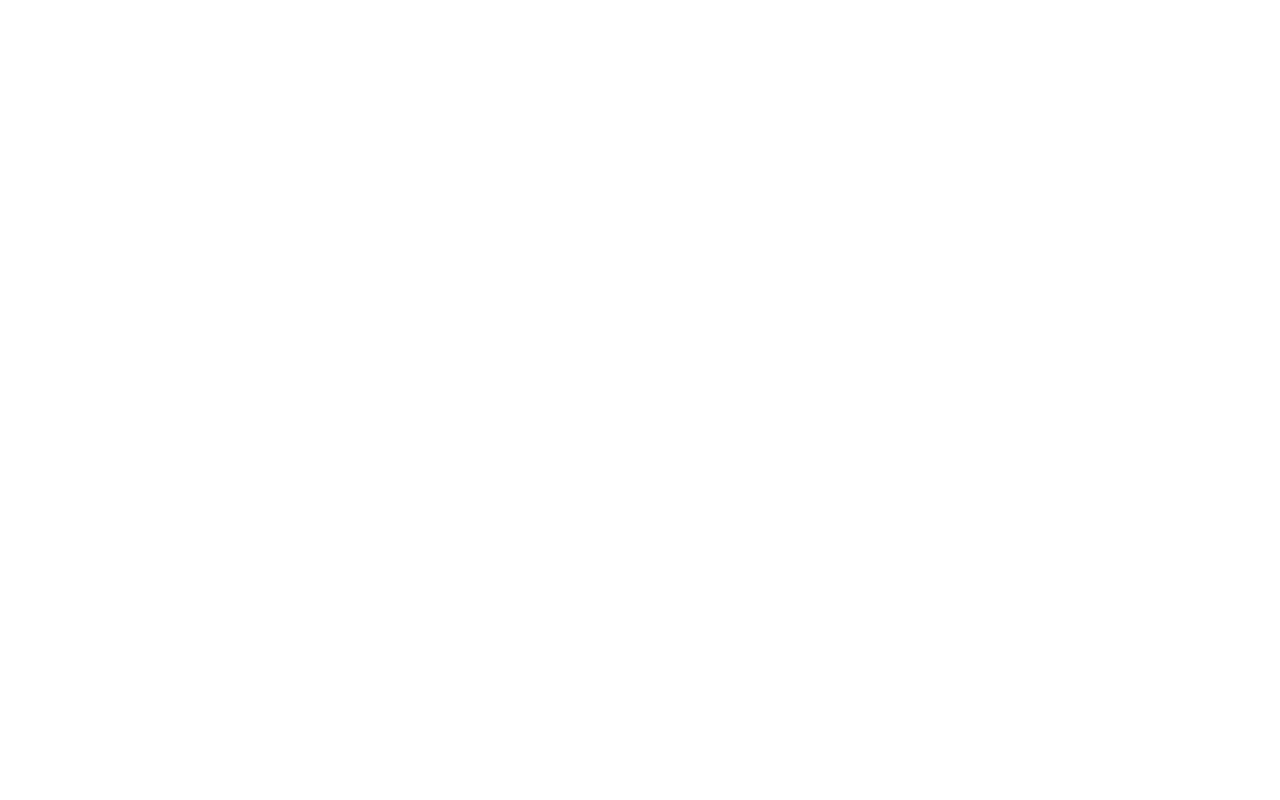
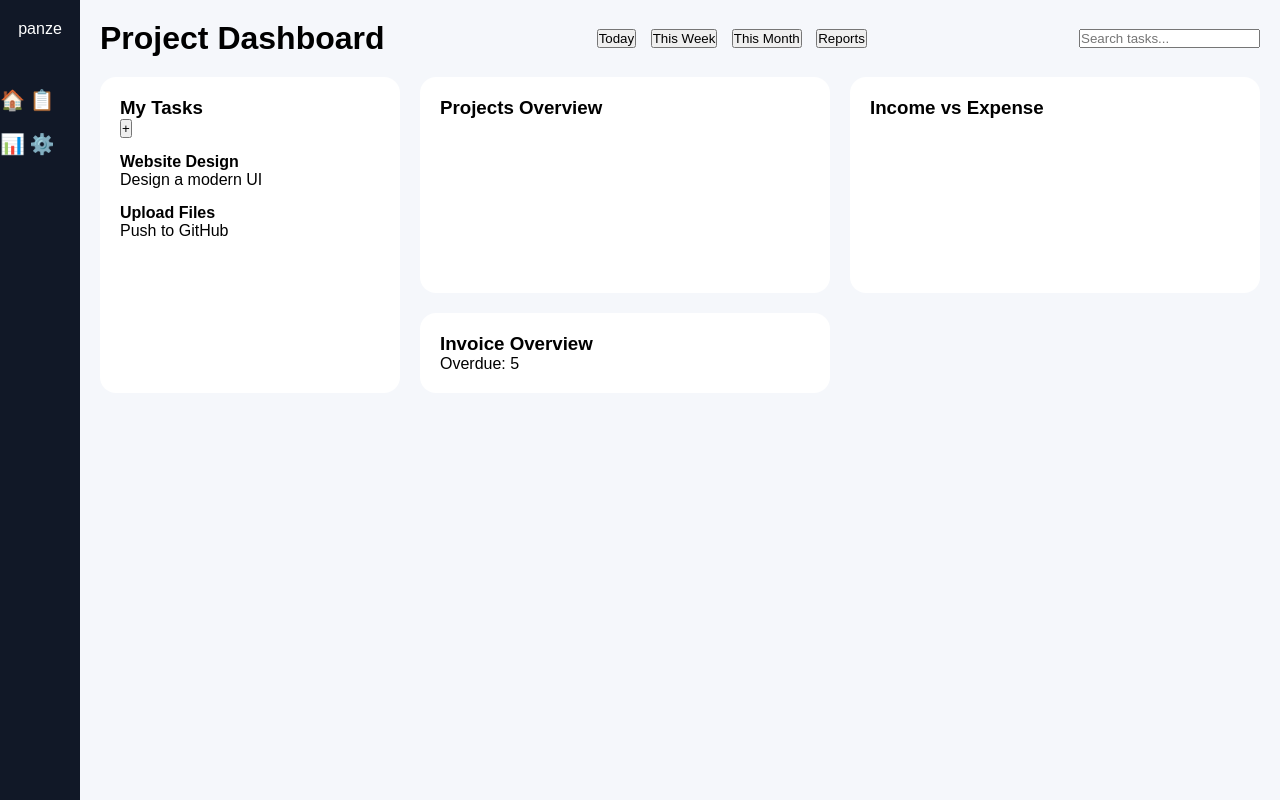
Before and after one commit to VivekSBharadwaj-WIKI/smart_task_tracker, a plain HTML site: page index.html in a window 1280 px wide. Drawn offline with Linux system fonts and the light colour scheme.

Commit message:
Basic structure created

```diff
--- a/index.html
+++ b/index.html
@@ -1,13 +1,89 @@
 <!DOCTYPE html>
 <html lang="en">
 <head>
-    <meta charset="UTF-8">
-    <meta name="viewport" content="width=device-width, initial-scale=1.0">
-    <title>Smart Task Tracker</title>
-    <link rel="stylesheet" href="./styles.css">
+  <meta charset="UTF-8" />
+  <title>Smart Task Dashboard</title>
+  <link rel="stylesheet" href="styles.css" />
 </head>
 <body>
 
-    <script src="./script.js"></script>
+<div class="app">
+
+  <!-- Sidebar -->
+  <aside class="sidebar">
+    <div class="logo">panze</div>
+
+    <nav class="menu">
+      <button class="menu-item active">🏠</button>
+      <button class="menu-item">📋</button>
+      <button class="menu-item">📊</button>
+      <button class="menu-item">⚙️</button>
+    </nav>
+  </aside>
+
+  <!-- Main Content -->
+  <main class="main">
+
+    <!-- Topbar -->
+    <header class="topbar">
+      <h1>Project Dashboard</h1>
+
+      <div class="tabs">
+        <button>Today</button>
+        <button>This Week</button>
+        <button class="active">This Month</button>
+        <button>Reports</button>
+      </div>
+
+      <input type="text" placeholder="Search tasks..." />
+    </header>
+
+    <!-- Dashboard Grid -->
+    <section class="dashboard">
+
+      <!-- My Tasks -->
+      <div class="card tasks">
+        <div class="card-header">
+          <h3>My Tasks</h3>
+          <button>+</button>
+        </div>
+
+        <div class="task-list">
+          <div class="task">
+            <h4>Website Design</h4>
+            <p>Design a modern UI</p>
+          </div>
+
+          <div class="task">
+            <h4>Upload Files</h4>
+            <p>Push to GitHub</p>
+          </div>
+        </div>
+      </div>
+
+      <!-- Projects Overview -->
+      <div class="card chart">
+        <h3>Projects Overview</h3>
+        <canvas id="projectChart"></canvas>
+      </div>
+
+      <!-- Income vs Expense -->
+      <div class="card chart">
+        <h3>Income vs Expense</h3>
+        <canvas id="incomeChart"></canvas>
+      </div>
+
+      <!-- Invoice -->
+      <div class="card invoice">
+        <h3>Invoice Overview</h3>
+        <p>Overdue: 5</p>
+      </div>
+
+    </section>
+
+  </main>
+</div>
+
+<script src="app.js"></script>
 </body>
 </html>
--- a/script.js
+++ b/script.js
@@ -0,0 +1,13 @@
+// Example: Add Task
+document.querySelector(".card-header button")
+  .addEventListener("click", () => {
+    const taskName = prompt("Enter task name");
+
+    if (!taskName) return;
+
+    const task = document.createElement("div");
+    task.classList.add("task");
+    task.innerHTML = `<h4>${taskName}</h4>`;
+
+    document.querySelector(".task-list").appendChild(task);
+});
--- a/styles.css
+++ b/styles.css
@@ -1,5 +1,82 @@
-*{
-    box-sizing: border-box;
-    margin: 0;
-    padding: 0;
+* {
+  margin: 0;
+  padding: 0;
+  box-sizing: border-box;
+  font-family: sans-serif;
 }
+
+body {
+  background: #f5f7fb;
+}
+
+/* Layout */
+.app {
+  display: flex;
+  height: 100vh;
+}
+
+/* Sidebar */
+.sidebar {
+  width: 80px;
+  background: #111827;
+  color: white;
+  display: flex;
+  flex-direction: column;
+  align-items: center;
+  padding: 20px 0;
+}
+
+.menu {
+  margin-top: 40px;
+}
+
+.menu-item {
+  background: none;
+  border: none;
+  color: white;
+  margin: 10px 0;
+  font-size: 20px;
+  cursor: pointer;
+}
+
+/* Main */
+.main {
+  flex: 1;
+  padding: 20px;
+}
+
+/* Topbar */
+.topbar {
+  display: flex;
+  align-items: center;
+  justify-content: space-between;
+}
+
+.tabs button {
+  margin: 0 5px;
+}
+
+/* Dashboard Grid */
+.dashboard {
+  display: grid;
+  grid-template-columns: 300px 1fr 1fr;
+  grid-template-rows: auto auto;
+  gap: 20px;
+  margin-top: 20px;
+}
+
+/* Cards */
+.card {
+  background: white;
+  padding: 20px;
+  border-radius: 16px;
+}
+
+/* Tasks */
+.tasks {
+  grid-row: span 2;
+}
+
+.task {
+  margin-top: 15px;
+}
```
